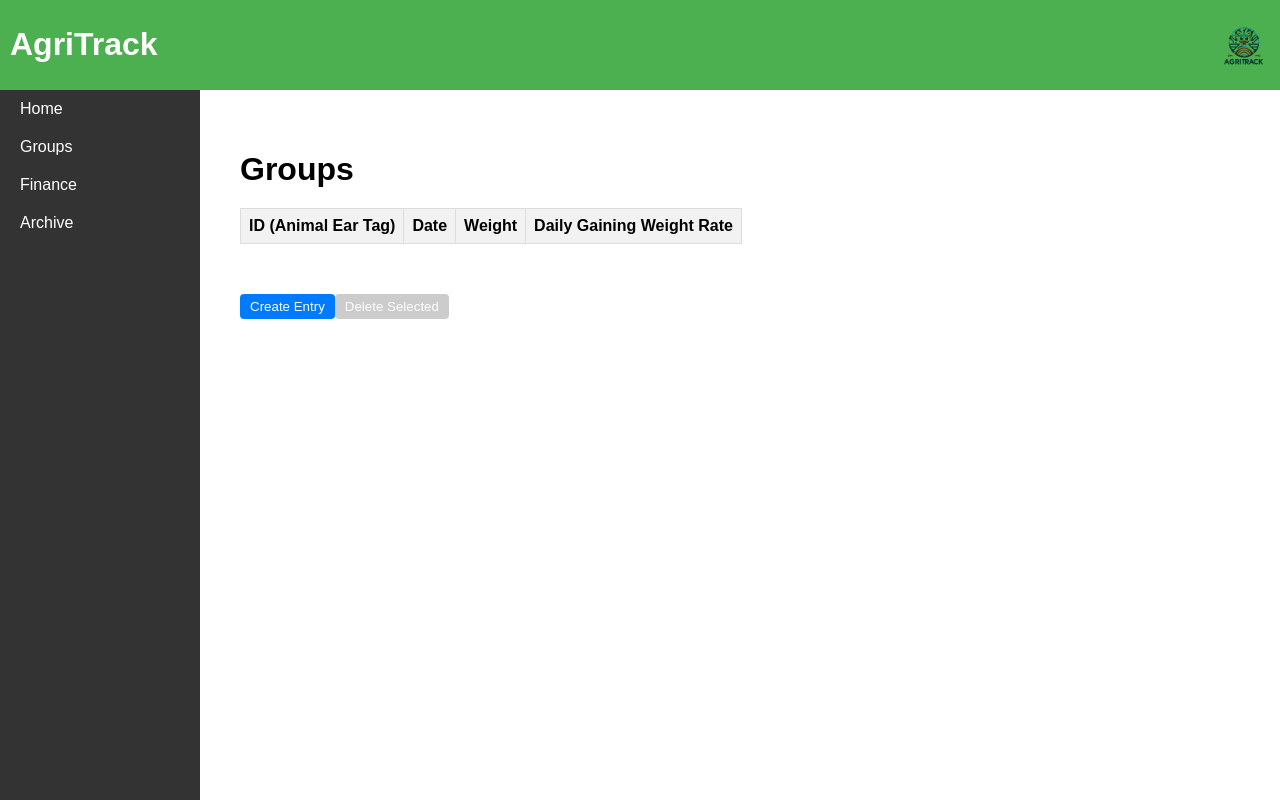
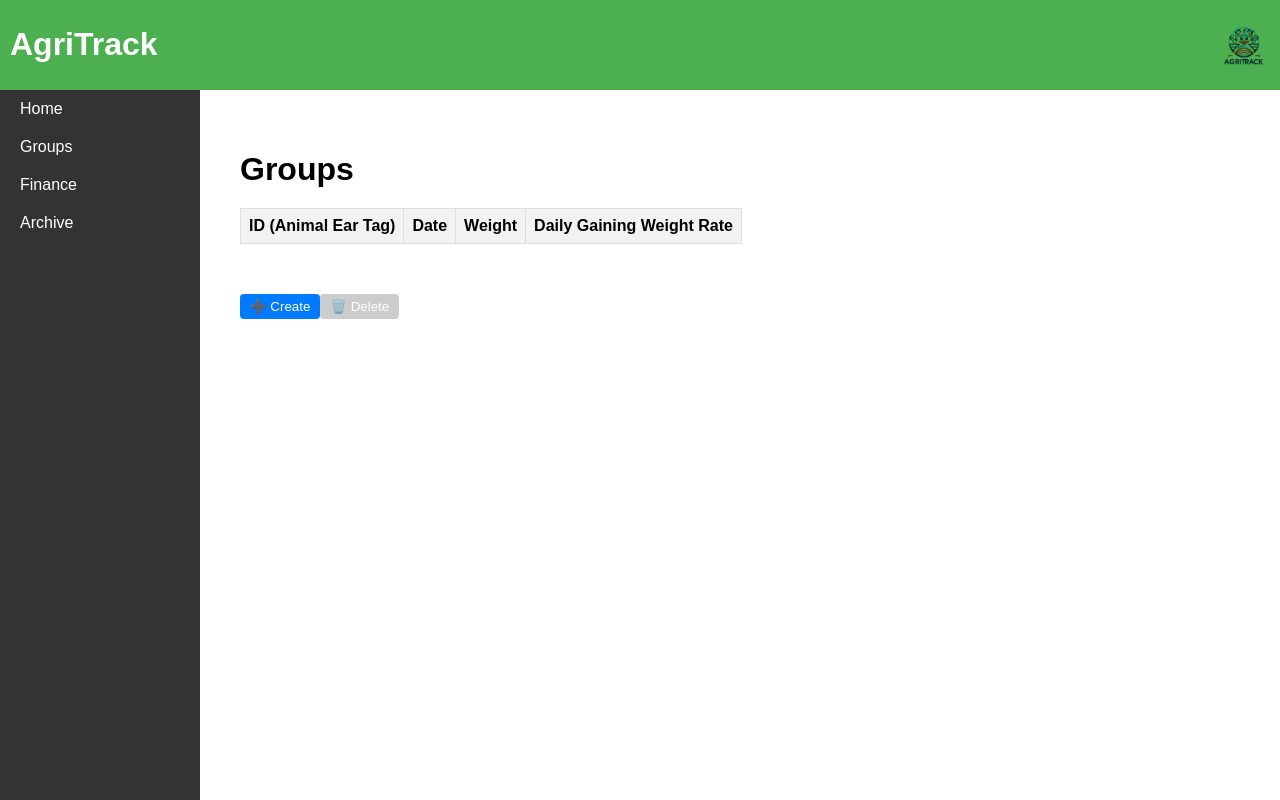
Before and after one commit to KKBalta/AgriTrack, a React (Create React App) app in the folder AgriTrackWeb/: page /groups in a window 1280 px wide. Built offline with nearby package versions, Linux system fonts and the light colour scheme.

Commit message:
groups page 3

```diff
--- a/AgriTrackWeb/src/App.js
+++ b/AgriTrackWeb/src/App.js
@@ -1,4 +1,4 @@
-import React from 'react';
+import React, { useState } from 'react';
 import { BrowserRouter as Router, Routes, Route, Link } from 'react-router-dom';
 import HomePage from './HomePage';
 import GroupsPage from './GroupsPage';
@@ -8,12 +8,24 @@ import ArchivePage from './ArchivePage';
 import './App.css'; // Import the global styles
 
 function App() {
+  const [archiveData, setArchiveData] = useState({
+    groupData: [],
+    financeData: [],
+  });
+
+  // Function to update archiveData
+  const updateArchiveData = (year, category) => {
+    setArchiveData((prevData) => ({
+      ...prevData,
+      [category]: [...prevData[category], year],
+    }));
+  };
+
   return (
     <Router>
       <div className="App">
         {/* Header component */}
         <header className="header">
-
           <h1>AgriTrack</h1>
           <img src="/logo.png" alt="AgriTrack Logo" style={{ height: '50px' }} /> {/* Logo added here */}
           {/* You can add more header elements here, like a search bar or user icon */}
@@ -34,10 +46,13 @@ function App() {
         {/* Main content area */}
         <main className="content">
           <Routes>
+            <Route
+              path="/groups"
+              element={<GroupsPage updateArchiveData={updateArchiveData} />} // Pass the updateArchiveData function as a prop
+            />
+            <Route path="/finance" element={<FinancePage />} />
+            <Route path="/archive" element={<ArchivePage archiveData={archiveData} />} /> {/* Pass archiveData as a prop */}
             <Route path="/" element={<HomePage />} />
-            <Route path="/groups" element={<GroupsPage />} />
-            <Route path="/finance" element={<FinancePage />} />
-            <Route path="/archive" element={<ArchivePage />} />
           </Routes>
         </main>
       </div>
--- a/AgriTrackWeb/src/ArchivePage.js
+++ b/AgriTrackWeb/src/ArchivePage.js
@@ -1,19 +1,29 @@
-
-import React, { useState } from 'react';
+import React, { useState, useEffect } from 'react';
 import './ArchivePage.css'; // Make sure the CSS file is in the same directory
 
-const ArchivePage = () => {
+const ArchivePage = ({ groupData }) => {
   const [searchTerm, setSearchTerm] = useState('');
 
-  // Placeholder data for the groups
-  const archiveData = {
-    groupData: ['2018-2019', '2019-2020', '2020-2021', '2021-2022', '2022-2023'],
-    financeData: ['2018-2019', '2019-2020', '2020-2021', '2021-2022', '2022-2023'],
-  };
+  // State to hold the list of years based on groupData
+  const [yearsList, setYearsList] = useState([]);
 
   const handleSearchChange = (event) => {
     setSearchTerm(event.target.value);
   };
+
+  useEffect(() => {
+    // Check if groupData is defined before processing it
+    if (groupData) {
+      // Extract the years from groupData and remove duplicates
+      const uniqueYears = Array.from(new Set(groupData.map((entry) => entry.date.substring(0, 4))));
+
+      // Sort the years in descending order
+      uniqueYears.sort((a, b) => b - a);
+
+      // Update the yearsList state
+      setYearsList(uniqueYears);
+    }
+  }, [groupData]);
 
   return (
     <div className="archive-page">
@@ -29,23 +39,18 @@ const ArchivePage = () => {
       <section className="archive-section">
         <h2>Group Data</h2>
         <div className="archive-grid">
-          {archiveData.groupData.map((year, index) => (
-            <div key={index} className="archive-item">
-              {year}
-            </div>
-          ))}
+          {groupData ? (
+            yearsList.map((year, index) => (
+              <div key={index} className="archive-item">
+                {year}
+              </div>
+            ))
+          ) : (
+            <p>Loading...</p>
+          )}
         </div>
       </section>
-      <section className="archive-section">
-        <h2>Finance Data</h2>
-        <div className="archive-grid">
-          {archiveData.financeData.map((year, index) => (
-            <div key={index} className="archive-item">
-              {year}
-            </div>
-          ))}
-        </div>
-      </section>
+      {/* You can include a similar section for Finance Data */}
     </div>
   );
 };
--- a/AgriTrackWeb/src/GroupsPage.css
+++ b/AgriTrackWeb/src/GroupsPage.css
@@ -1,8 +1,11 @@
+/* GroupsPage.css */
+
+/* Header row background color */
 .table-headers {
   background-color: gray;
-  /* Other styling as needed */
 }
 
+/* Container styles */
 .groups-page-container {
   display: flex;
   flex-direction: column;
@@ -10,6 +13,7 @@
   justify-content: center;
 }
 
+/* Button styles */
 .create-button, .delete-button {
   margin-top: 10px;
   padding: 5px 10px;
@@ -20,16 +24,19 @@
   cursor: pointer;
 }
 
+/* Disabled button styles */
 .create-button:disabled, .delete-button:disabled {
   background-color: #cccccc;
 }
 
+/* Button group styles */
 .button-group {
   display: flex;
   justify-content: flex-end;
   margin-top: 10px;
 }
 
+/* Table footer styles */
 .table-footer {
   display: flex;
   justify-content: space-between;
@@ -37,32 +44,36 @@
   padding-top: 10px;
 }
 
+/* Pagination button styles */
 .pagination button {
   margin-right: 5px;
 }
 
-
+/* Container for the form and table */
 .form-and-table-container {
   width: 100%;
   max-width: 800px; /* or any appropriate width */
   margin: auto;
 }
 
-/* GroupsPage.css */
+/* Main container styles */
 .groups-page {
   padding: 20px;
 }
 
+/* Header styles */
 .groups-page h1 {
   margin-bottom: 20px;
 }
 
+/* Table styles */
 .groups-table {
   width: 100%;
   border-collapse: collapse;
   margin-bottom: 20px;
 }
 
+/* Table header and cell styles */
 .groups-table th,
 .groups-table td {
   border: 1px solid #ddd;
@@ -70,14 +81,24 @@
   text-align: left;
 }
 
+/* Table header background color */
 .groups-table th {
   background-color: #f2f2f2;
 }
 
+/* Alternate row background color */
 .groups-table tr:nth-child(even) {
   background-color: #f9f9f9;
 }
 
+/* Row highlighting styles based on selectedIds */
+.groups-table tr.selected-row {
+  background-color: #007bff; /* Change to your desired highlight color */
+  color: white; /* Change text color for better contrast */
+  font-weight: bold; /* Optionally, make the text bold for selected rows */
+}
+
+/* Pagination container styles */
 .pagination {
   display: flex;
   justify-content: center;
@@ -85,6 +106,7 @@
   padding: 0;
 }
 
+/* Pagination button styles */
 .pagination button {
   border: none;
   background-color: #ddd;
@@ -93,8 +115,7 @@
   cursor: pointer;
 }
 
+/* Pagination button hover styles */
 .pagination button:hover {
   background-color: #ccc;
 }
-
-/* Additional styles for active button state, etc. */
--- a/AgriTrackWeb/src/GroupsPage.js
+++ b/AgriTrackWeb/src/GroupsPage.js
@@ -1,7 +1,7 @@
 import React, { useState, useEffect } from 'react';
 import './GroupsPage.css';
 
-export default function GroupsPage() {
+export default function GroupsPage({ updateArchiveData }) {
   const [formData, setFormData] = useState({
     id: '',
     date: '',
@@ -10,20 +10,18 @@ export default function GroupsPage() {
   });
   const [groupData, setGroupData] = useState([]);
   const [showCreateForm, setShowCreateForm] = useState(false);
-  const [selectedId, setSelectedId] = useState(null);
+  const [selectedIds, setSelectedIds] = useState([]);
 
   const [currentPage, setCurrentPage] = useState(1);
-  const entriesPerPage = 20;
+  const entriesPerPage = 5;
 
-  // Calculate the current entries to display
+
   const indexOfLastEntry = currentPage * entriesPerPage;
   const indexOfFirstEntry = indexOfLastEntry - entriesPerPage;
   const currentEntries = groupData.slice(indexOfFirstEntry, indexOfLastEntry);
 
-  // Change page
   const paginate = (pageNumber) => setCurrentPage(pageNumber);
 
-  // Calculate page numbers
   const pageNumbers = [];
   for (let i = 1; i <= Math.ceil(groupData.length / entriesPerPage); i++) {
     pageNumbers.push(i);
@@ -38,7 +36,7 @@ export default function GroupsPage() {
 
   const handleInputChange = (event) => {
     const { name, value } = event.target;
-    setFormData(prevFormData => ({
+    setFormData((prevFormData) => ({
       ...prevFormData,
       [name]: value,
     }));
@@ -57,10 +55,17 @@ export default function GroupsPage() {
     localStorage.setItem('groupData', JSON.stringify(updatedGroupData));
     setShowCreateForm(false);
     setFormData({ id: '', date: '', weight: '', rate: '' });
+
+    const year = newEntry.date.substring(0, 4);
+    updateArchiveData(year, 'groupData');
   };
 
   const handleRowClick = (identifier) => {
-    setSelectedId(identifier);
+    if (selectedIds.includes(identifier)) {
+      setSelectedIds(selectedIds.filter((id) => id !== identifier));
+    } else {
+      setSelectedIds([...selectedIds, identifier]);
+    }
   };
 
   const handleCreateClick = () => {
@@ -68,14 +73,25 @@ export default function GroupsPage() {
   };
 
   const handleDelete = () => {
+
+    if (selectedIds.length > 0) {
+
+      const confirmDelete = window.confirm("Are you sure you want to delete the selected rows?");
+
+      if (confirmDelete) {
         const updatedGroupData = groupData.filter((entry, index) => {
           const identifier = entry.id || `empty-${index}`;
-      return identifier !== selectedId;
+          return !selectedIds.includes(identifier);
         });
         setGroupData(updatedGroupData);
         localStorage.setItem('groupData', JSON.stringify(updatedGroupData));
-    setSelectedId(null);
+        setSelectedIds([]);
+      }
+    } else {
+      alert("Please select rows to delete.");
+    }
   };
+
   return (
     <div className="groups-page">
       <h1>Groups</h1>
@@ -118,7 +134,7 @@ export default function GroupsPage() {
               onChange={handleInputChange}
             />
           </div>
-          <button type="submit">Submit</button>
+          <button type="submit">➕ Create</button>
         </form>
       )}
 
@@ -135,7 +151,11 @@ export default function GroupsPage() {
           {currentEntries.map((entry, index) => {
             const identifier = entry.id || `empty-${index}`;
             return (
-              <tr key={identifier} onClick={() => handleRowClick(identifier)} className={selectedId === identifier ? 'selected-row' : ''}>
+              <tr
+                key={identifier}
+                onClick={() => handleRowClick(identifier)}
+                className={selectedIds.includes(identifier) ? 'selected-row' : ''}
+              >
                 <td>{entry.id || 'N/A'}</td>
                 <td>{entry.date || 'N/A'}</td>
                 <td>{entry.weight || 'N/A'}</td>
@@ -150,17 +170,21 @@ export default function GroupsPage() {
         <div className="button-group">
           {!showCreateForm && (
             <button onClick={handleCreateClick} className="create-button">
-              Create Entry
+              ➕ Create
             </button>
           )}
 
-          <button onClick={handleDelete} disabled={!selectedId} className="delete-button">
-            Delete Selected
+          <button
+            onClick={handleDelete}
+            disabled={selectedIds.length === 0}
+            className="delete-button"
+          >
+            🗑️ Delete
           </button>
         </div>
 
         <div className="pagination">
-          {pageNumbers.map(number => (
+          {pageNumbers.map((number) => (
             <button key={number} onClick={() => paginate(number)}>
               {number}
             </button>
@@ -169,5 +193,4 @@ export default function GroupsPage() {
       </div>
     </div>
   );
-
 }
```
Lines whose indentation alone changed are shown as unchanged.
